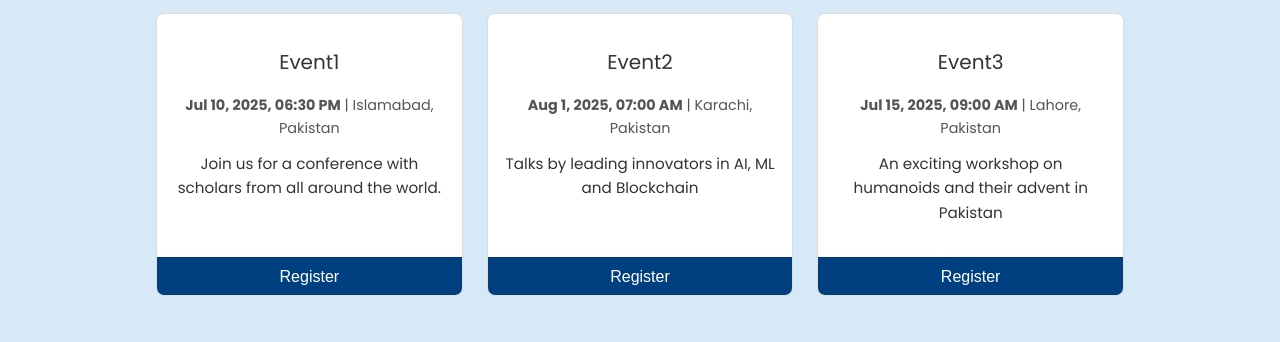
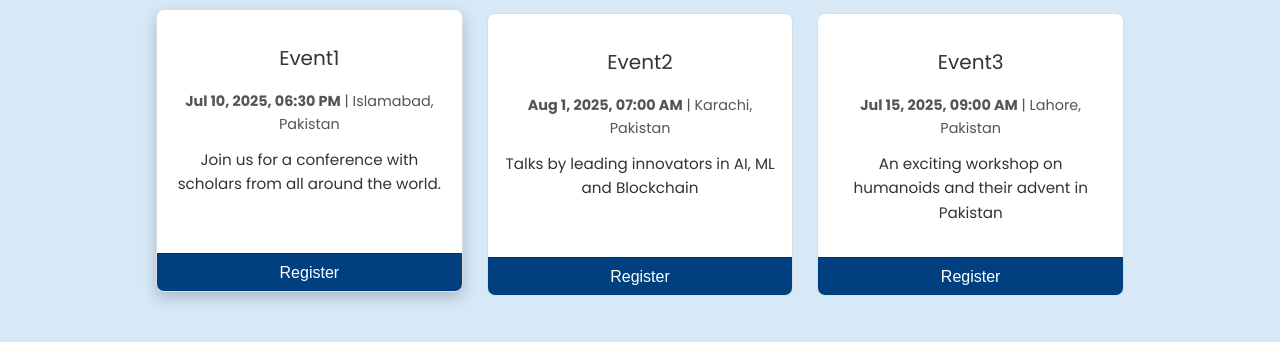
Before and after one commit to S-Amna-Amir/events, a plain HTML site: page index.html in a window 1280 px wide. In both pictures the pointer is over the element 309 px from the left and 838 px from the top of the page. Shown: the part 684-1026 px from the top of the page. Drawn offline with Linux system fonts and the light colour scheme.

Commit message:
Update style.css

```diff
--- a/style.css
+++ b/style.css
@@ -105,6 +105,12 @@ body{
     display: flex;
     flex-direction: column;
     background-color: white;
+    transition: box-shadow 0.3s ease;
+}
+
+.event-card:hover {
+    box-shadow: 0 6px 15px rgba(0, 0, 0, 0.2);
+    transform: translateY(-4px);
 }
 
 .event-card .event-content{
```
